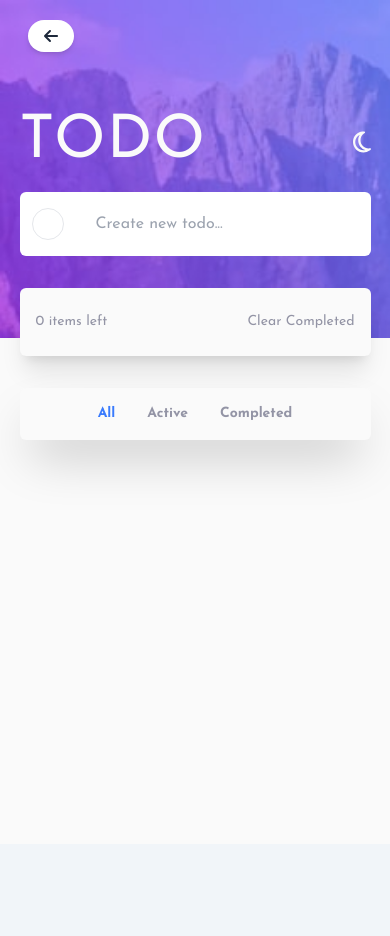
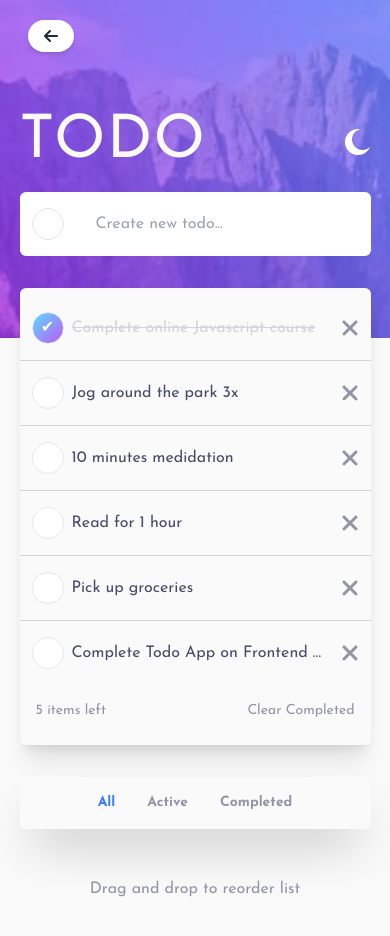
Before and after one commit to jeromebrd/frontend-mentor-challenges, a React (Vite) app: page /#/challenges/todo-app in a window 390 px wide. Shown: the top 936 px of the page. Before the commit the page ends 844 px from the top, so only its background shows below. Built offline with nearby package versions, Linux system fonts and the light colour scheme.

Commit message:
feat: add drag and drop todo

```diff
--- a/src/components/BackButton.jsx
+++ b/src/components/BackButton.jsx
@@ -7,7 +7,7 @@ const BackButton = ({ path }) => {
   return (
     <NavLink
       to={path}
-      className="absolute top-5 left-2 ml-5 flex items-center justify-center gap-2 font-montserrat bg-white px-4 py-2 shadow-md font-bold rounded-full text-slate-800 lg:shadow-lg z-30 hover:-translate-x-1 transition-transform duration-150"
+      className="absolute  z-[1000] top-5 left-2 ml-5 flex items-center justify-center gap-2 font-montserrat bg-white px-4 py-2 shadow-md font-bold rounded-full text-slate-800 lg:shadow-lg hover:-translate-x-1 transition-transform duration-150"
     >
       <FontAwesomeIcon icon={faArrowLeft} />
       <span className="hidden md:inline lg:text-xs">Back</span>
--- a/src/routes/challenges/social-link-profile/SocialLinkProfile.jsx
+++ b/src/routes/challenges/social-link-profile/SocialLinkProfile.jsx
@@ -4,7 +4,7 @@ import LayoutChall from '../../../components/LayoutChall';
 const Card = ({ data }) => {
   const { name, city, desc, socialMediaList } = data;
   return (
-    <div className="min-h-[70%] w-[90%] max-w-[400px] bg-[#1E1E1E] rounded-xl border border-[#333333] flex justify-center font-inter xl:h-[75%]">
+    <div className="min-h-[70%] w-[90%] max-w-[400px] bg-[#1E1E1E] rounded-xl  flex justify-center font-inter xl:h-[75%]">
       <div className="py-9 w-[85%] px-1 flex flex-col items-center justify-between ">
         {/* avatar */}
         <img
--- a/src/routes/challenges/todo-app/TodoApp.jsx
+++ b/src/routes/challenges/todo-app/TodoApp.jsx
@@ -1,6 +1,8 @@
 import BackButton from '../../../components/BackButton';
 import Todo from './components/Todo';
 import FiltersBtn from './components/FiltersBtn';
+import imgSun from './img/icon-sun.svg';
+import imgMoon from './img/icon-moon.svg';
 import { Fragment, useState } from 'react';
 import {
   DndContext,
@@ -19,9 +21,6 @@ import {
 } from '@dnd-kit/sortable';
 import { restrictToVerticalAxis } from '@dnd-kit/modifiers';
 
-import { FontAwesomeIcon } from '@fortawesome/react-fontawesome';
-import { faMoon as faMoonSolid } from '@fortawesome/free-solid-svg-icons';
-import { faMoon as faMoonRegular } from '@fortawesome/free-regular-svg-icons';
 /**
  * TodoApp Component
  * 2 components in the ./components folder (Todo and FiltersBtn)
@@ -81,8 +80,15 @@ const Hr = () => {
 const TodoApp = () => {
   const [isDark, setIsDark] = useState(false);
   const [newTodo, setNewTodo] = useState('');
-  const [id, setId] = useState(1); // 0 == falsy => dnd not possible
-  const [todos, setTodos] = useState([]);
+  const [id, setId] = useState(7); // 0 == falsy => dnd not possible
+  const [todos, setTodos] = useState([
+    { id: 1, text: 'Complete online Javascript course', done: true },
+    { id: 2, text: 'Jog around the park 3x', done: false },
+    { id: 3, text: '10 minutes medidation', done: false },
+    { id: 4, text: 'Read for 1 hour', done: false },
+    { id: 5, text: 'Pick up groceries', done: false },
+    { id: 6, text: 'Complete Todo App on Frontend Mentor', done: false },
+  ]);
   const [filter, setFilter] = useState('all');
   const handleTheme = () => setIsDark(!isDark);
   const handleChange = (e) => {
@@ -102,6 +108,7 @@ const TodoApp = () => {
   const deleteTodo = (id) => {
     setTodos(todos.filter((todo) => todo.id !== id));
   };
+  console.log(todos);
 
   /**
    * Sensors in dnd-kit detect and manage user interactions (mouse, touch, or keyboard)
@@ -187,16 +194,18 @@ const TodoApp = () => {
                   Todo
                 </h1>
                 {isDark ? (
-                  <FontAwesomeIcon
-                    icon={faMoonSolid}
-                    className="cursor-pointer text-2xl lg:text-4xl text-[#fafafa]"
+                  <img
+                    src={imgSun}
+                    className="cursor-pointer text-[#fafafa]"
                     onClick={handleTheme}
+                    alt="icon sun"
                   />
                 ) : (
-                  <FontAwesomeIcon
-                    icon={faMoonRegular}
-                    className="cursor-pointer text-2xl lg:text-4xl text-[#fafafa]"
+                  <img
+                    src={imgMoon}
+                    className="cursor-pointer text-[#fafafa]"
                     onClick={handleTheme}
+                    alt="icon moon"
                   />
                 )}
               </div>
@@ -265,6 +274,9 @@ const TodoApp = () => {
                   className={'justify-center'}
                 />
               </div>
+              <div className="w-full flex items-center justify-center mt-12 text-[#9394a5]">
+                <p>Drag and drop to reorder list</p>
+              </div>
             </div>
           </main>
         </section>
--- a/src/routes/challenges/todo-app/components/Todo.jsx
+++ b/src/routes/challenges/todo-app/components/Todo.jsx
@@ -1,3 +1,4 @@
+import { useState } from 'react';
 import { FontAwesomeIcon } from '@fortawesome/react-fontawesome';
 import { faXmark } from '@fortawesome/free-solid-svg-icons';
 import { useSortable } from '@dnd-kit/sortable';
@@ -17,6 +18,8 @@ import { CSS } from '@dnd-kit/utilities';
 
 import PropTypes from 'prop-types';
 const Todo = ({ id, text, done, updateTodo, deleteTodo }) => {
+  const [isActive, setIsActive] = useState(false);
+
   const { attributes, listeners, setNodeRef, transform, transition } =
     useSortable({
       id,
@@ -30,15 +33,17 @@ const Todo = ({ id, text, done, updateTodo, deleteTodo }) => {
   return (
     <li
       className={`flex w-full items-center justify-start gap-2 py-4 px-3 lg:px-6 lg:text-lg lg:gap-8 dark:bg-[#25273c] `}
+      onMouseEnter={() => setIsActive(true)}
+      onMouseLeave={() => setIsActive(false)}
     >
       <input
         type="checkbox"
         className={`flex cursor-pointer items-center justify-center appearance-none w-8 h-8 border  rounded-full dark:bg-[#25273c] dark:border-[#4d5066] text-white ${
           done
-            ? 'bg-gradient-to-br from-[#57ddff] to-[#c058f3] after:content-["✔"] after:text-white '
+            ? 'bg-gradient-to-br from-[#57ddff] to-[#c058f3] after:content-["✔"] after:text-white dark:after:text-white'
             : 'bg-white'
         } hover:scale-95 active:sclae-95 transition-transform duration-200`}
-        onClick={() => updateTodo(id)}
+        onChange={() => updateTodo(id)}
       />
       <span
         style={style}
@@ -49,13 +54,15 @@ const Todo = ({ id, text, done, updateTodo, deleteTodo }) => {
           done
             ? 'text-[#d2d3db] line-through decoration-[#d2d3db] dark:decoration-[#9394a5] dark:text-[#9394a5]'
             : ' text-[#484b6a] dark:text-[#d2d3db]'
-        } truncate flex-1 lg:text-lg`}
+        } truncate flex-1 lg:text-lg cursor-grab`}
       >
         {text}
       </span>
       <FontAwesomeIcon
         icon={faXmark}
-        className="cursor-pointer text-[#9394a5] dark:text-[#d2d3db] text-2xl lg:text-3xl lg:opacity-50 lg:hover:opacity-100 transition-opacity duration-200"
+        className={`cursor-pointer text-[#9394a5] dark:text-[#d2d3db] text-2xl lg:text-3xl ${
+          isActive ? 'lg:opacity-100' : 'lg:opacity-0 '
+        } transition-opacity duration-200 ease-in`}
         onClick={() => deleteTodo(id)}
       />
     </li>
```
